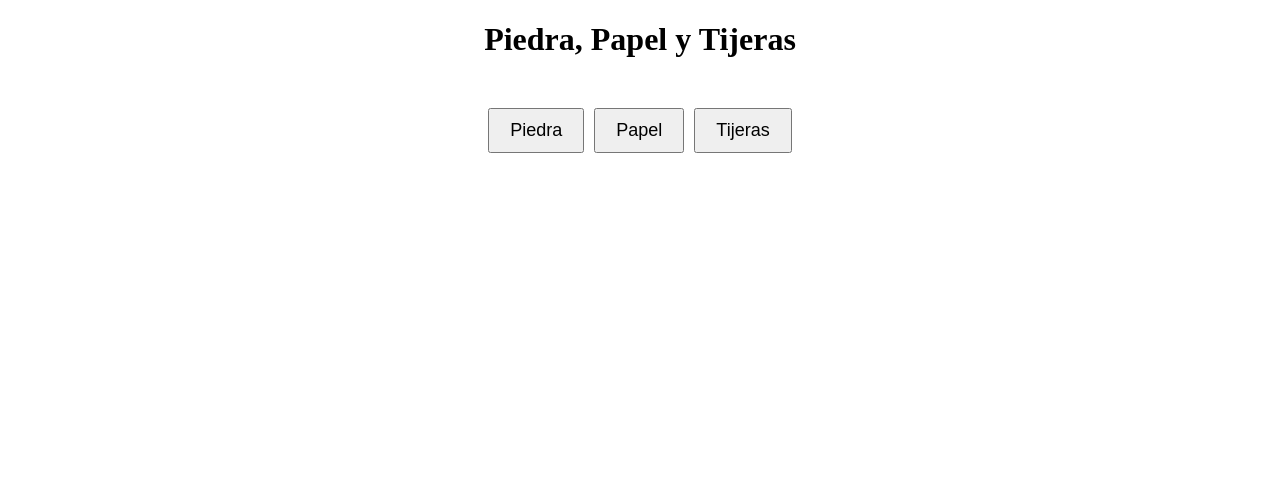
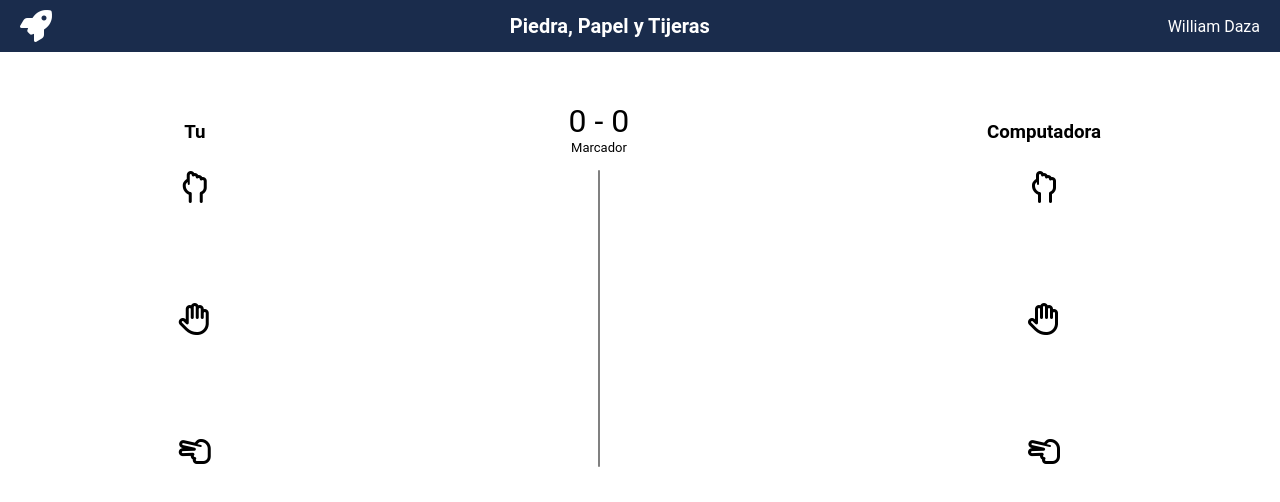
Before and after one commit to williamdaza01/test1saeko, a website: page index.html in a window 1280 px wide. Drawn offline with Linux system fonts and the light colour scheme.

Commit message:
adding styles, score, icons

```diff
--- a/index.html
+++ b/index.html
@@ -2,20 +2,64 @@
 <html>
   <head>
     <title>Piedra, Papel y Tijeras</title>
-  <link rel="stylesheet" type="text/css" href="styles.css">
+    <link rel="stylesheet" type="text/css" href="styles.css" />
+    <script
+      src="https://kit.fontawesome.com/aae4a5aa7d.js"
+      crossorigin="anonymous"
+    ></script>
   </head>
   <body>
+    <nav class="nav">
+      <i class="fa-solid fa-rocket"></i>
       <h1>Piedra, Papel y Tijeras</h1>
+      <span>William Daza</span>
+    </nav>
 
+    <div class="container">
       <div id="game">
-    <div id="options">
-      <button id="rock" onclick="play('rock')">Piedra</button>
-      <button id="paper" onclick="play('paper')">Papel</button>
-      <button id="scissors" onclick="play('scissors')">Tijeras</button>
+        <div class="player">
+          <div class="user">
+            <h3>Tu</h3>
           </div>
-    <div id="result"></div>
+          <div id="optionsPlayer">
+            <a id="rock" onclick="play('rock')">
+              <i class="fa-regular fa-hand-back-fist"></i>
+            </a>
+            <a id="paper" onclick="play('paper')"
+              ><i class="fa-regular fa-hand"></i
+            ></a>
+            <a id="scissors" onclick="play('scissors')"
+              ><i class="fa-regular fa-hand-scissors"></i>
+            </a>
           </div>
-
+        </div>
+        <div id="score">
+          <div class="score_result">
+            <span id="player-score">0</span> -
+            <span id="computer-score">0</span>
+          </div>
+          <span style="padding-bottom: 15px; font-size: small">Marcador</span>
+          <div class="line"></div>
+        </div>
+        <div class="pc">
+          <h3 class="user">Computadora</h3>
+          <div id="optionsPc">
+            <i class="fa-regular fa-hand-back-fist"></i>
+            <i class="fa-regular fa-hand"></i>
+            <i class="fa-regular fa-hand-scissors"></i>
+          </div>
+        </div>
+      </div>
+    </div>
+    <div id="toast" class="toast">
+      <div class="message"></div>
+      <div class="modal-content">
+        <i class="player-icon"></i>
+        <div class="line" style="height: 150px"></div>
+        <i class="computer-icon"></i>
+      </div>
+      <span>Piedra, Papel y Tijeras</span>
+    </div>
     <script src="index.js"></script>
   </body>
 </html>
--- a/index.js
+++ b/index.js
@@ -1,20 +1,60 @@
-function play(playerChoice) {
-    const choices = ['rock', 'paper', 'scissors'];
-    const computerChoice = choices[Math.floor(Math.random() * choices.length)];
+let playerScore = 0;
+let computerScore = 0;
 
-    let result;
+const showResultModal = (result, playerChoice, computerChoice) => {
+  const toast = document.getElementById("toast");
+  const message = toast.querySelector(".message");
+  const playerIcon = toast.querySelector(".player-icon");
+  const computerIcon = toast.querySelector(".computer-icon");
+
+  message.textContent = result;
+  playerIcon.className = `player-icon fa-regular fa${playerChoice}`;
+  computerIcon.className = `computer-icon fa-regular fa${computerChoice}`;
+
+  toast.classList.add("show");
+
+  setTimeout(() => {
+    toast.classList.remove("show");
+  }, 1000);
+};
+
+const updatePlayerScore = () => {
+  document.getElementById("player-score").textContent = playerScore;
+};
+
+const updateComputerScore = () => {
+  document.getElementById("computer-score").textContent = computerScore;
+};
+
+const play = (playerChoice) => {
+  const choices = {
+    rock: "-hand-back-fist",
+    paper: "-hand",
+    scissors: "-hand-scissors",
+  };
+
+  const choiceKeys = Object.keys(choices);
+  const computerChoice =
+    choiceKeys[Math.floor(Math.random() * choiceKeys.length)];
+  const choiceIconPlayer = choices[playerChoice];
+  const choiceIconPc = choices[computerChoice];
+  let result = "";
 
   if (playerChoice === computerChoice) {
     result = "Empate";
   } else if (
-      (playerChoice === 'rock' && computerChoice === 'scissors') ||
-      (playerChoice === 'paper' && computerChoice === 'rock') ||
-      (playerChoice === 'scissors' && computerChoice === 'paper')
+    (playerChoice === "rock" && computerChoice === "scissors") ||
+    (playerChoice === "paper" && computerChoice === "rock") ||
+    (playerChoice === "scissors" && computerChoice === "paper")
   ) {
     result = "¡Ganaste!";
+    playerScore++;
+    updatePlayerScore();
   } else {
     result = "Perdiste :(";
+    computerScore++;
+    updateComputerScore();
   }
 
-    document.getElementById("result").innerText = `Elegiste ${playerChoice}. La computadora eligió ${computerChoice}. ${result}`;
-  }
+  showResultModal(result, choiceIconPlayer, choiceIconPc);
+};
--- a/styles.css
+++ b/styles.css
@@ -1,25 +1,123 @@
-h1 {
-    text-align: center;
+body {
+  margin: 0;
+  padding: 0;
+  font-family: Roboto, sans-serif;
 }
 
 #game {
+  display: flex;
+  justify-content: space-around;
   text-align: center;
   margin-top: 50px;
 }
 
-  #options {
+#optionsPlayer,
+#optionsPc {
   display: flex;
+  justify-content: center;
+  flex-direction: column;
+  gap: 100px;
+}
+
+.line {
+  width: 2px;
+  background-color: gray;
+  border-radius: 10px;
+  height: 100%;
+}
+
+a {
+  cursor: pointer;
+}
+
+.fa-regular,
+.fa {
+  font-size: xx-large;
+}
+
+a :hover {
+  color: #3073a6;
+}
+
+#score {
+  display: flex;
+  flex-direction: column;
+  align-items: center;
+  justify-content: center;
+  font-size: xx-large;
+}
+
+.toast {
+  position: fixed;
+  top: 50%;
+  left: 50%;
+  transform: translate(-50%, -50%);
+  display: none;
+  background-color: rgba(0, 0, 0, 0.8);
+  color: #fff;
+  padding: 20px;
+  border-radius: 5px;
+  z-index: 9999;
+}
+
+.toast.show {
+  display: flex;
+  flex-direction: column;
+  justify-content: space-around;
+  align-items: center;
+  width: 50%;
+  height: 50%;
+}
+
+.modal-content {
+  text-align: center;
+  display: flex;
+  justify-content: space-around;
+  width: 100%;
+  height: 100%;
+  align-items: center;
+}
+
+.message {
+  font-size: 18px;
+  margin-bottom: 10px;
+  text-align: center;
+}
+
+.selected {
+  display: flex;
+  align-items: center;
   justify-content: center;
   gap: 10px;
 }
 
-  button {
+.nav {
+  display: flex;
+  align-items: center;
+  justify-content: space-around;
+  background-color: #1a2c4c;
   padding: 10px 20px;
-    font-size: 18px;
+  margin-bottom: 10px;
 }
 
-  #result {
-    font-size: 24px;
-    font-weight: bold;
-    margin-top: 20px;
+.nav i {
+  font-size: xx-large;
+  color: white;
+  margin-right: 10px;
 }
+
+.nav h1 {
+  font-size: 20px;
+  margin: auto;
+  color: #ffffff;
+}
+
+.nav span {
+  font-size: 16px;
+  color: #ffffff;
+  margin-left: 10px;
+}
+
+.user {
+  padding-bottom: 10px;
+}
```
Lines whose indentation alone changed are shown as unchanged.
